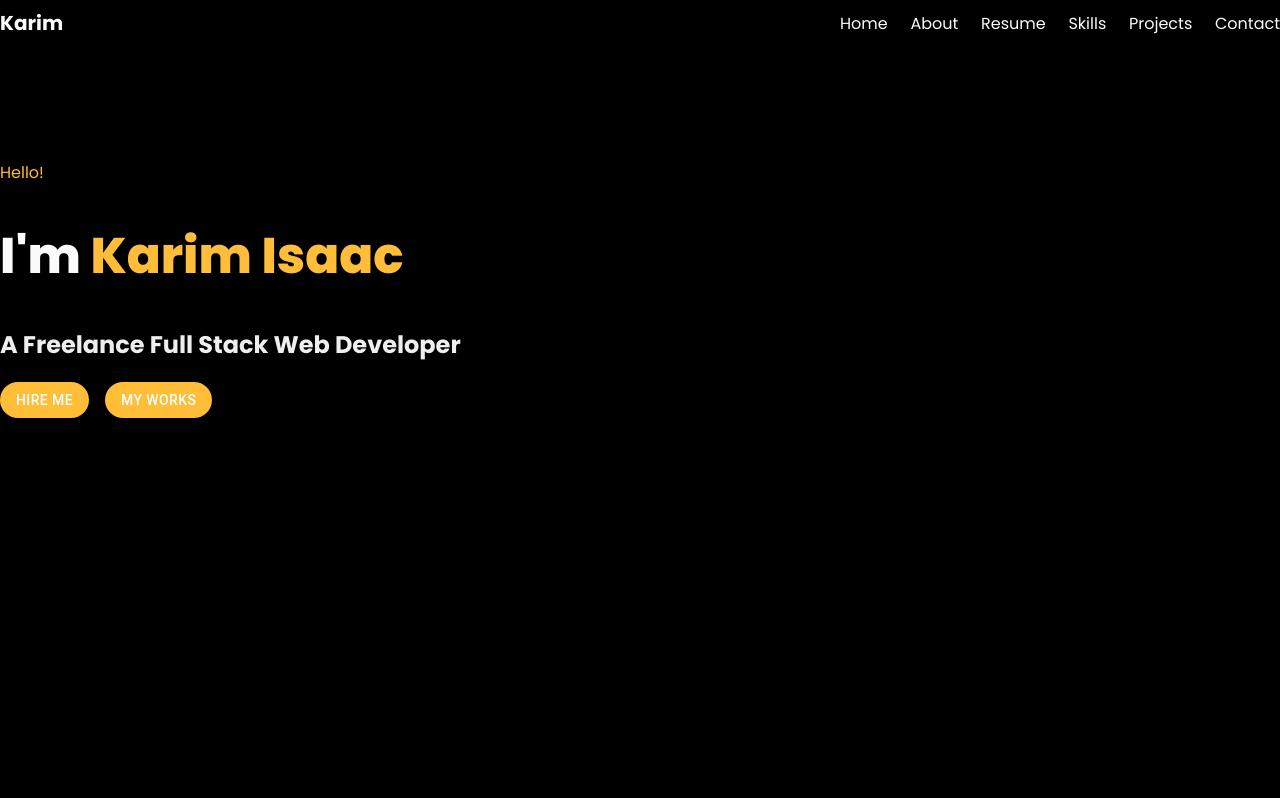
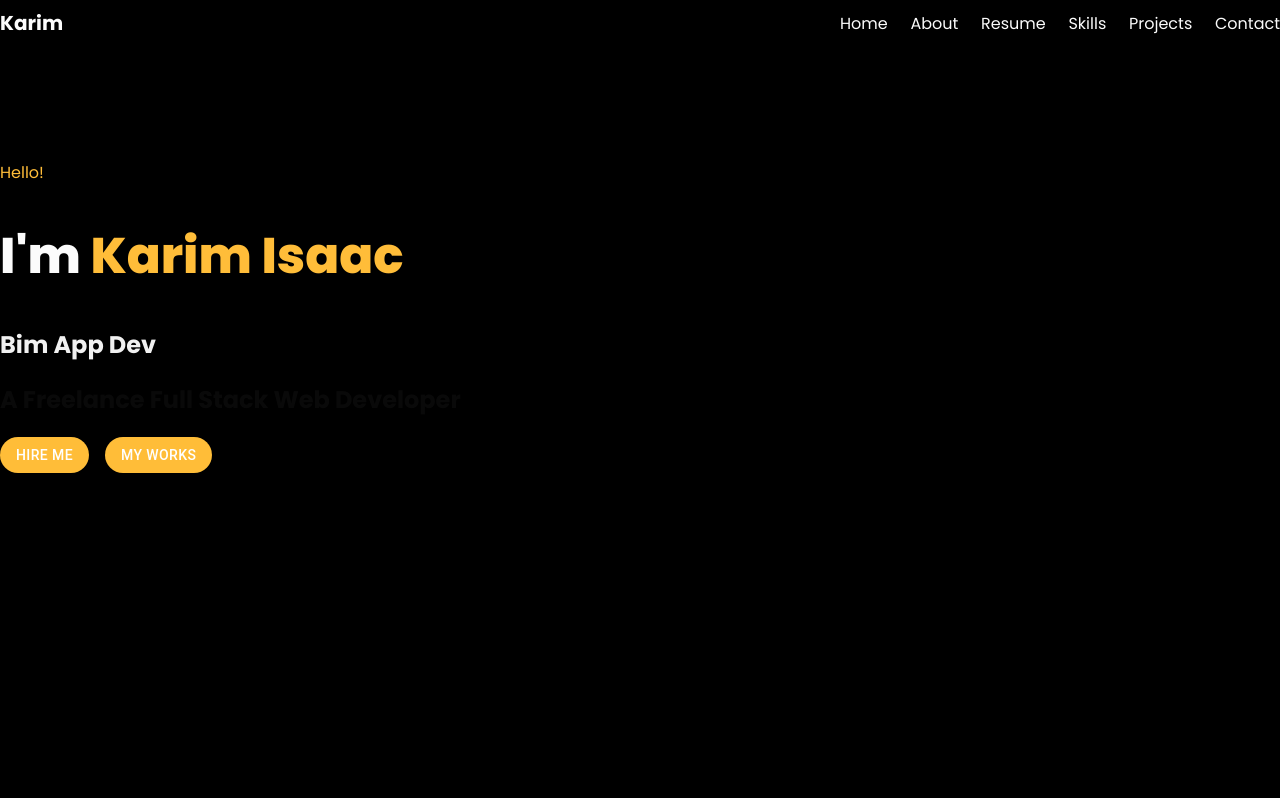
Before and after one commit to KIsaac85/kisaac85.github.io, a React (Vite) app: page / in a window 1280 px wide. Shown: the top 798 px of the page. Built offline with nearby package versions, Linux system fonts and the light colour scheme.

Commit message:
add fade to home section

```diff
--- a/src/Home.jsx
+++ b/src/Home.jsx
@@ -3,15 +3,23 @@ import image1 from "./images/2.jpg"
 import { Stack} from '@mui/material';
 import  StyledButton  from './js/ButtonStyle';
 import {Link} from "react-scroll";
+import Fade from '@mui/material/Fade';
+
+
 
 
 function Home() {
-  const [role, setRole] = useState("Text A");
+  const [role, setRole] = useState("Bim App Dev");
   const [className, setClassName] = useState("fade");
 
+  const [checked, setChecked] = React.useState(false);
 
+  const handleChange = () => {
+    setChecked((prev) => !prev);
+  };
     const inter = setInterval(()=>{
-      changeHome()
+
+      handleChange()
     },5000)
 
 
@@ -26,15 +34,22 @@ function Home() {
   return (
 
 
+
   <div  id="home">
       <div>
         <span>Hello!</span>
       <h1>I'm <span>Karim Isaac</span></h1>
-       <h2 className={`${className}`}>{role}</h2>
+      <Fade in={checked} timeout={2500}><h2>Bim App Dev</h2></Fade>
+      <Fade in={!checked} timeout={2500}><h2 >A Freelance Full Stack Web Developer</h2></Fade>
+
+
+
+
 
       <Stack spacing={2} direction={'row'}>
       <Link to="contact-section" spy={true} smooth={true} offset={50} duration={500}><StyledButton variant="contained">Hire Me</StyledButton></Link>
       <Link to="projects-section" spy={true} smooth={true} offset={50} duration={500}><StyledButton variant="contained">My works</StyledButton></Link>
+
       </Stack>
 
        </div>
```
